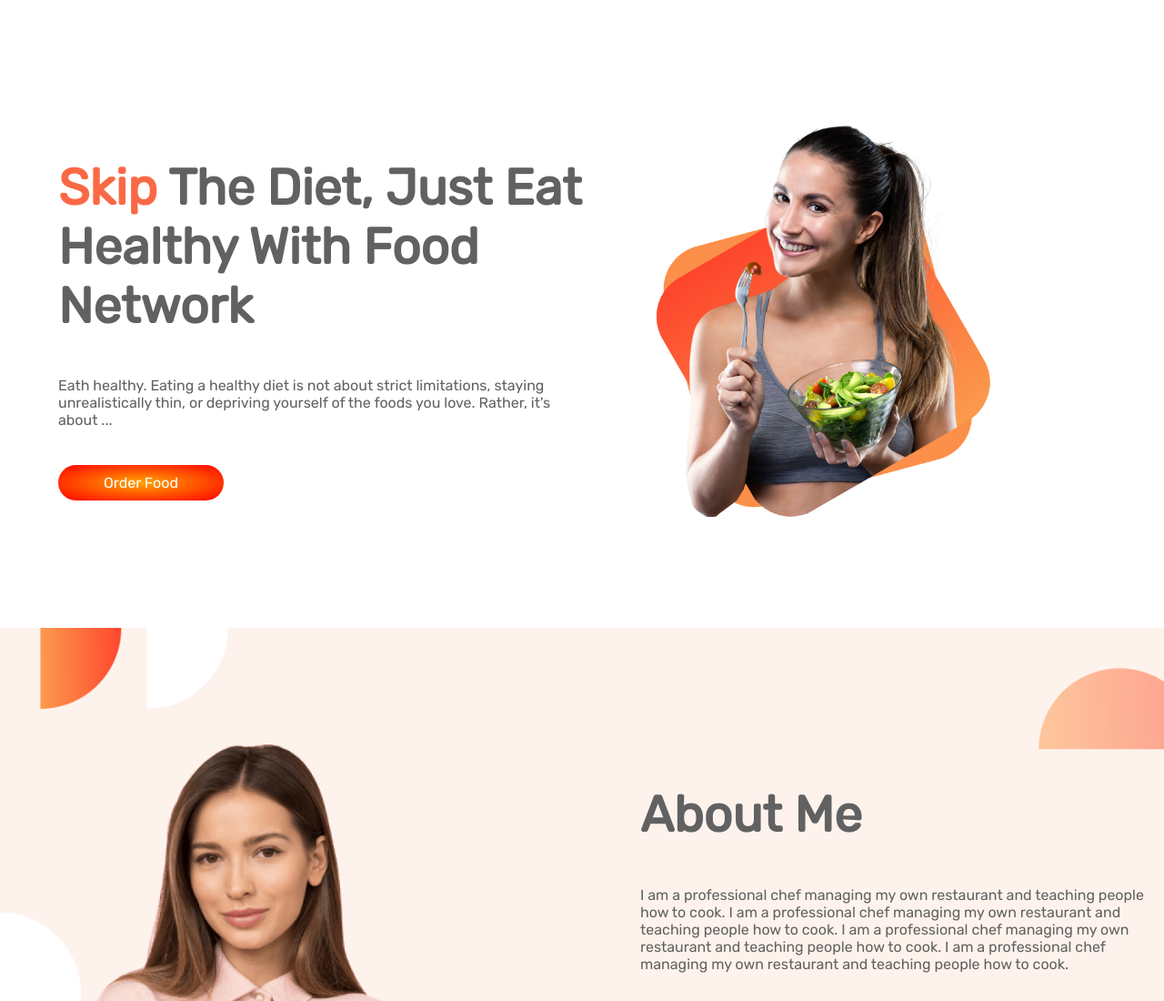
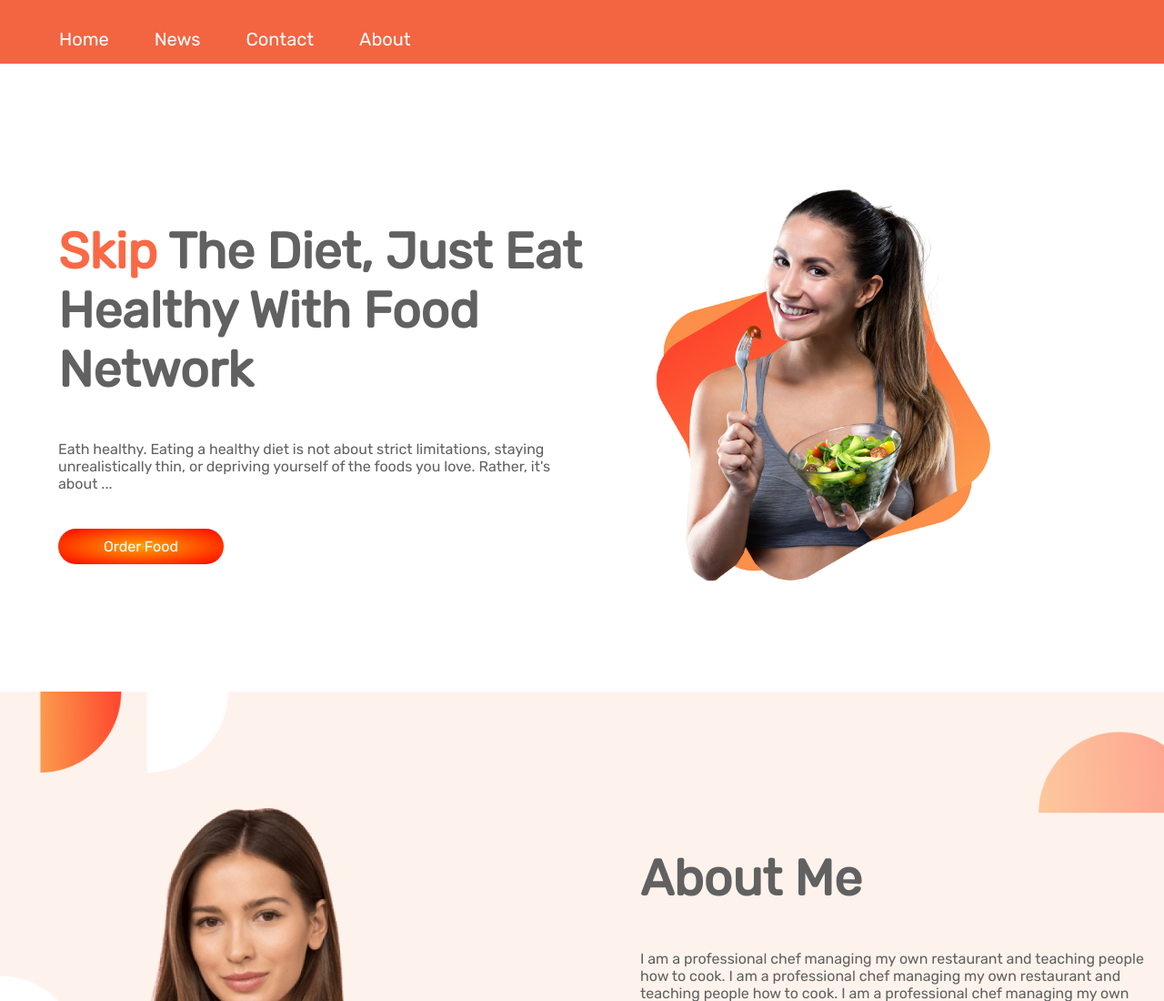
Before and after one commit to FaysalAhmed1/food-network, a plain HTML site: page index.html in a window 1280 px wide. Shown: the top 1100 px of the page at 91% size. Drawn offline with Linux system fonts and the light colour scheme.

Commit message:
Menubar added

```diff
--- a/index.html
+++ b/index.html
@@ -13,7 +13,15 @@
 </head>
 
 <body>
+    <section class="header">
+        <ul>
+            <li><a href="#">Home</a></li>
+            <li><a href="#">News</a></li>
+            <li><a href="#">Contact</a></li>
+            <li><a href="#">About</a></li>
+        </ul>
 
+    </section>
     <section class="section1 flexible-container">
         <div class="half-width">
 
--- a/style.css
+++ b/style.css
@@ -85,3 +85,20 @@ h1{
 .footer-span2{
     color: grey
 }
+
+.header {
+    overflow: hidden;
+    background-color: rgba(241, 76, 35, 0.863);
+  }
+.header ul li{
+    display: inline;
+}
+.header a {
+    display: inline;
+    float: left;
+    color: #ffffff;
+    text-align: center;
+    padding: 15px 25px;
+    text-decoration: none;
+    font-size: 20px;
+  }
```
